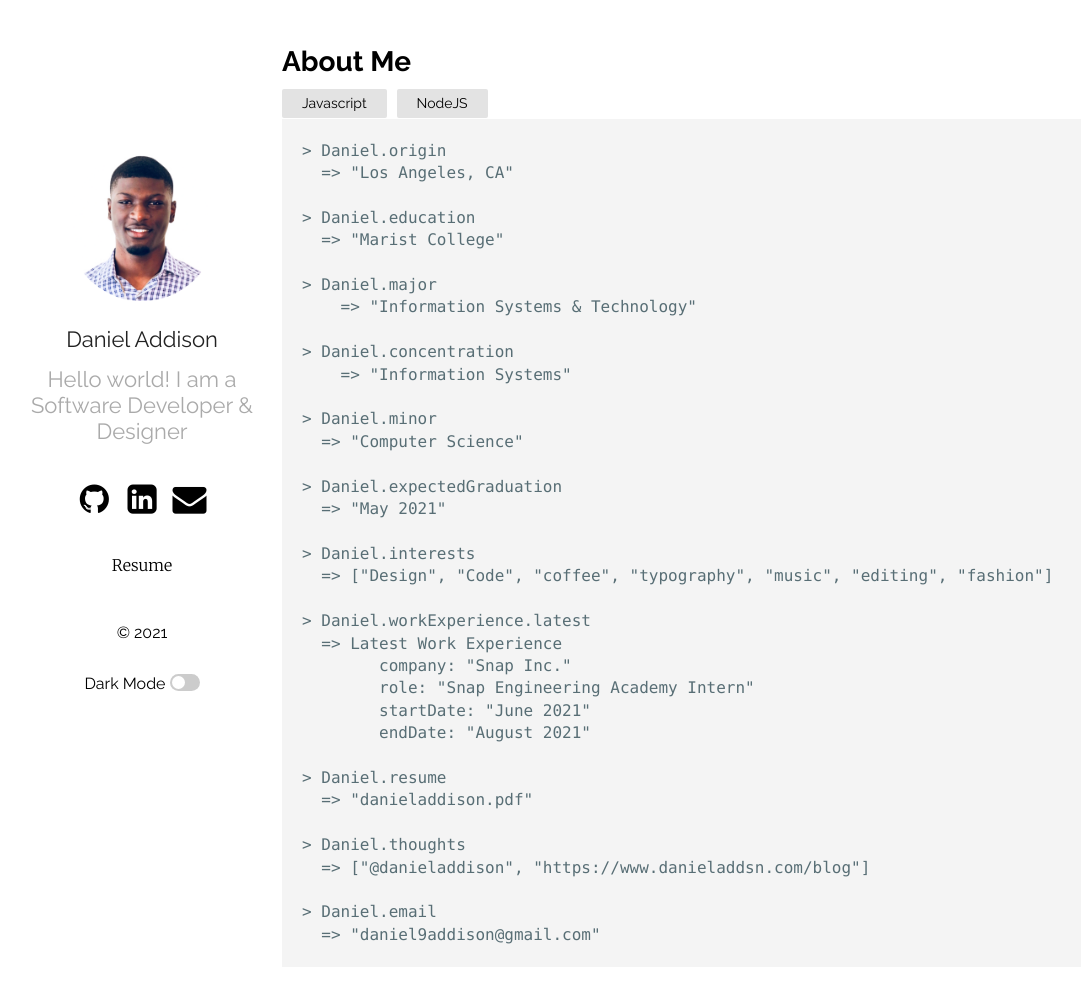
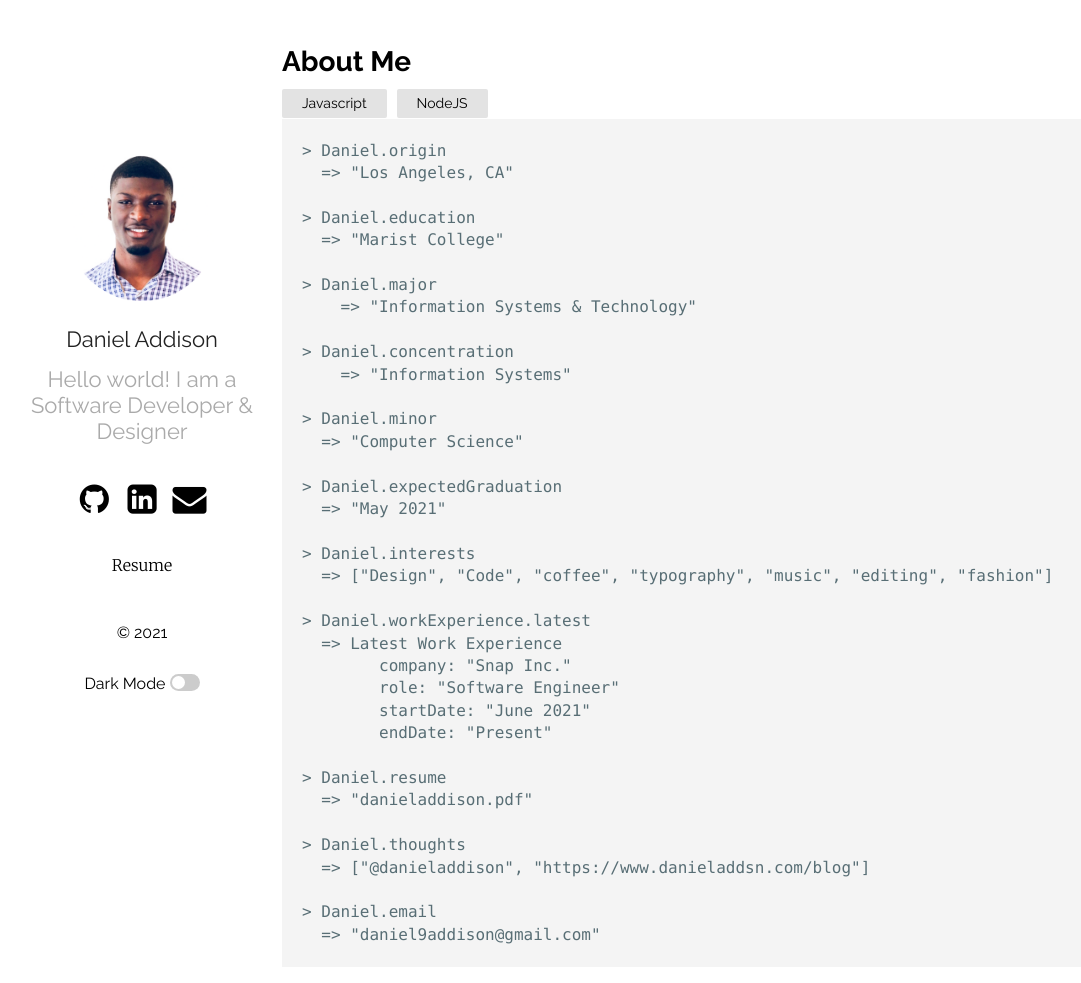
Before and after one commit to danieladdsn/Danieladd9.github.io, a Jekyll site: the page built from _posts/2021-04-16-welcome-to-jekyll.markdown, in a window 1280 px wide and 1012 px high. Shown: the top 983 px of the window, without its empty margins (73-1154 px from the left). Built offline with Jekyll 4.4.1, drawn with Linux system fonts in a browser that asks for light colours.

Commit message:
Changed profession

```diff
--- a/_posts/2021-04-16-welcome-to-jekyll.markdown
+++ b/_posts/2021-04-16-welcome-to-jekyll.markdown
@@ -28,9 +28,9 @@ categories: Javascript NodeJS
 > Daniel.workExperience.latest
   => Latest Work Experience
         company: "Snap Inc."
-        role: "Snap Engineering Academy Intern"
+        role: "Software Engineer"
         startDate: "June 2021"
-        endDate: "August 2021"
+        endDate: "Present"
 
 > Daniel.resume
   => "danieladdison.pdf"
```
